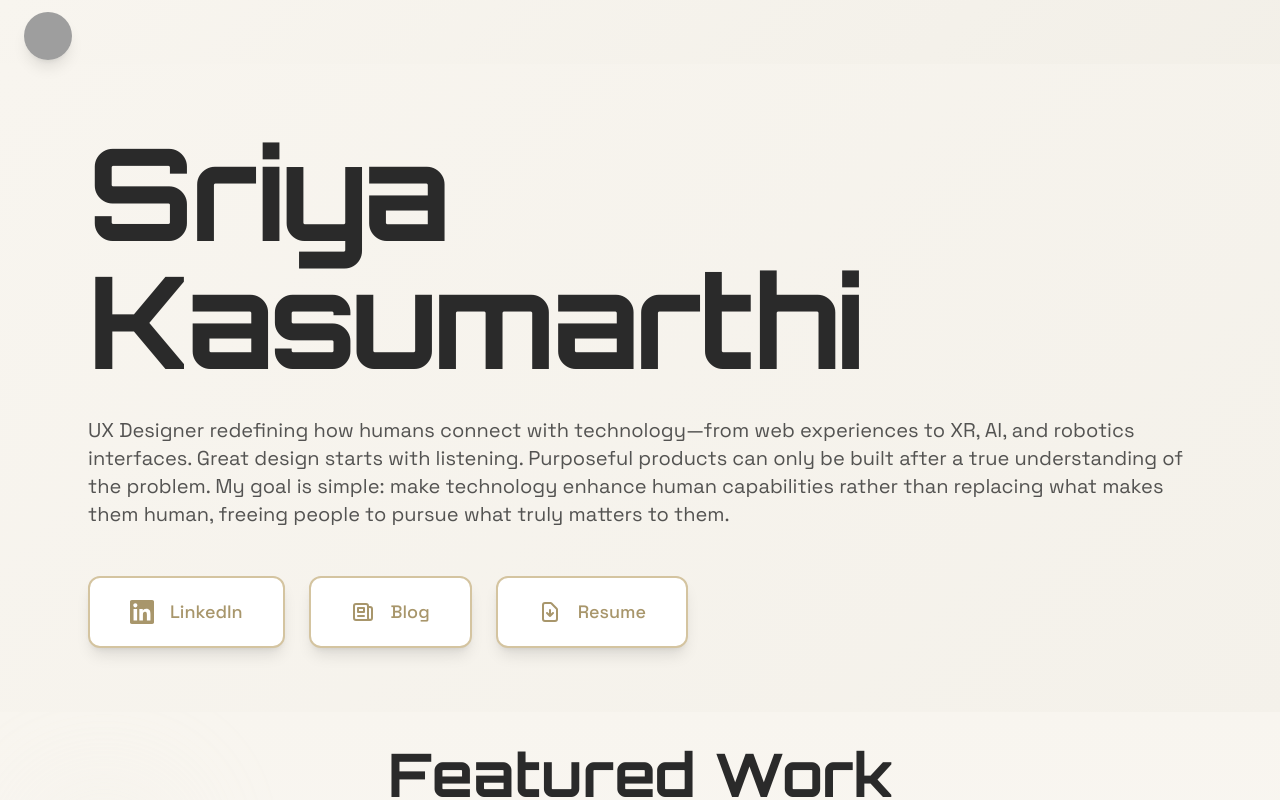
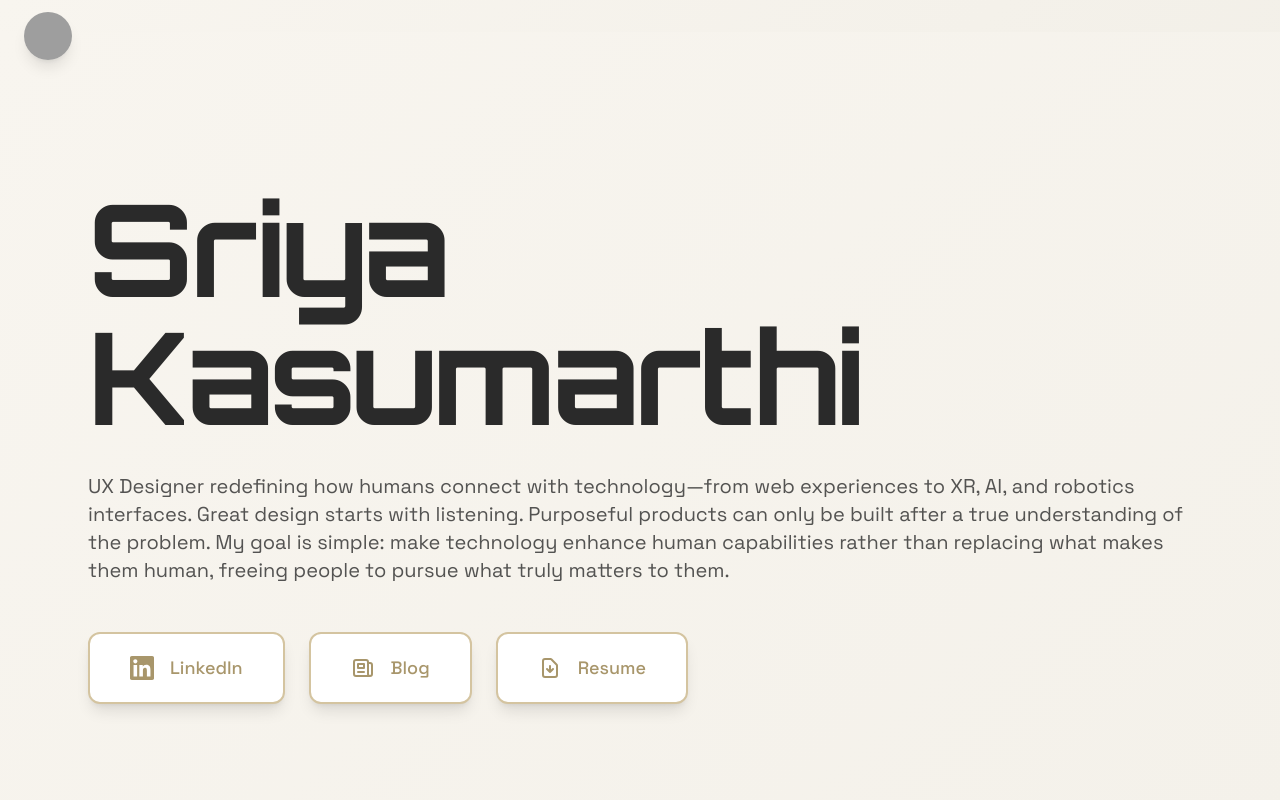
Before and after one commit to SriyaRKasumarthi/portfolio, a React (Vite) app: page / in a window 1280 px wide. Shown: the top 800 px of the page. Built offline with nearby package versions, Linux system fonts and the light colour scheme; grey boxes are pictures that could not be loaded; a web font is replaced by a local one.

Commit message:
Fix layout spacing: reduce top padding to 3-4vh and ensure content visibility

```diff
--- a/src/App.jsx
+++ b/src/App.jsx
@@ -1,4 +1,4 @@
-import React from 'react';
+import React, { useEffect } from 'react';
 import { Routes, Route, useLocation } from 'react-router-dom';
 import { motion, AnimatePresence } from 'framer-motion';
 import Header from './components/Header';
@@ -12,6 +12,11 @@ import Cursor from './components/Cursor';
 
 function App() {
   const location = useLocation();
+
+  // Scroll to top on route change and initial load
+  useEffect(() => {
+    window.scrollTo({ top: 0, behavior: 'instant' });
+  }, [location.pathname]);
 
   const pageVariants = {
     initial: { opacity: 0, y: 20, scale: 0.98 },
@@ -47,7 +52,7 @@ function App() {
           initial="initial"
           animate="in"
           exit="out"
-          className="pt-16"
+          className="pt-[3vh] md:pt-[4vh]"
         >
           <Routes location={location}>
             <Route path="/" element={
--- a/src/components/Intro.jsx
+++ b/src/components/Intro.jsx
@@ -62,7 +62,7 @@ const Intro = () => {
   };
 
   return (
-    <section className="h-[85vh] flex items-end justify-start px-6 relative overflow-hidden pb-16">
+    <section className="min-h-screen flex items-end justify-start px-6 relative overflow-hidden pb-20 md:pb-24 pt-[3vh] md:pt-[4vh]">
       {/* Enhanced parallax background */}
       <motion.div
         className="absolute inset-0 parallax-bg"
@@ -70,7 +70,7 @@ const Intro = () => {
       />
 
       {/* 2025 Modern Portfolio Hero Layout */}
-      <div className="w-full flex items-end justify-start px-16 py-8 z-10">
+      <div className="w-full flex items-end justify-start px-8 md:px-16 py-8 z-10">
         <motion.div
           className="w-full max-w-none"
           variants={containerVariants}
--- a/src/components/ProjectLayout.jsx
+++ b/src/components/ProjectLayout.jsx
@@ -18,7 +18,7 @@ const ProjectLayout = ({
   return (
     <div className="min-h-screen bg-black text-white">
       {/* Hero Section with Parallax Background */}
-      <section className="relative h-[75vh] overflow-hidden pt-16">
+      <section className="relative h-[75vh] min-h-[500px] overflow-hidden pt-24 md:pt-28 lg:pt-32 scroll-mt-24">
         {/* Background Image with Parallax */}
         <motion.div
           className="absolute inset-0"
```
